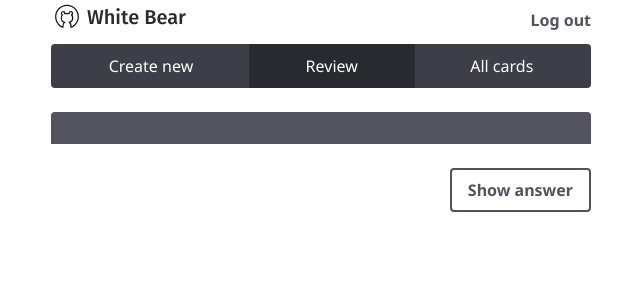
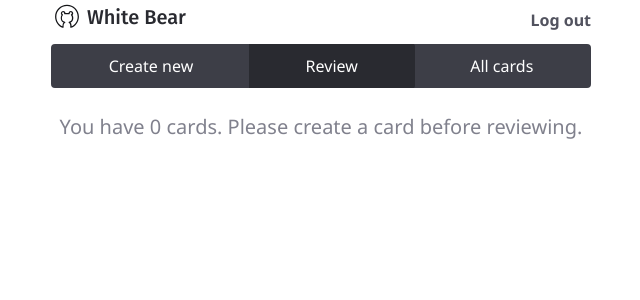
Before and after one commit to 10xcodecamp/white-bear-fullstack, a React (Create React App) app in the folder client/: page /review-imagery in a window 1280 px wide. Shown: the top 300 px of the page, without its empty margins (319-959 px from the left). Built offline with nearby package versions, Linux system fonts and the light colour scheme; no server answers.

Commit message:
complete delete functionality

```diff
--- a/client/src/components/pages/AllCards.js
+++ b/client/src/components/pages/AllCards.js
@@ -51,6 +51,11 @@ export default class AllCards extends React.Component {
          });
    }
 
+   hasNoCards() {
+      if (this.state.memoryCards.length === 0) return true;
+      else return false;
+   }
+
    render() {
       return (
          <AppTemplate>
@@ -102,6 +107,12 @@ export default class AllCards extends React.Component {
             {this.state.memoryCards.map((memoryCard) => {
                return <MemoryCard card={memoryCard} key={memoryCard.id} />;
             })}
+
+            {this.hasNoCards() && (
+               <p className="lead text-muted text-center">
+                  You have 0 cards. Create a card and it will show up here.
+               </p>
+            )}
          </AppTemplate>
       );
    }
--- a/client/src/components/pages/Edit.js
+++ b/client/src/components/pages/Edit.js
@@ -85,8 +85,11 @@ class Edit extends React.Component {
          .then((res) => {
             console.log(res.data);
             const deletableCard = this.props.editableCard.card;
+            console.log("deletableCard: ", deletableCard);
             const cards = this.props.queue.cards;
+            console.log("cards: ", cards);
             const filteredCards = without(cards, deletableCard);
+            console.log("filteredCards: ", filteredCards);
             this.props.dispatch({
                type: actions.UPDATE_QUEUED_CARDS,
                payload: filteredCards,
--- a/client/src/components/pages/ReviewImagery.js
+++ b/client/src/components/pages/ReviewImagery.js
@@ -42,7 +42,8 @@ class ReviewImagery extends React.Component {
       return (
          <AppTemplate>
             <div className="mb-5"></div>
-
+            {memoryCard && (
+               <>
                   <div className="card">
                      <div className="card-body bg-primary lead">
                         {memoryCard && memoryCard.imagery}
@@ -68,6 +69,13 @@ class ReviewImagery extends React.Component {
                   >
                      Show answer
                   </Link>
+               </>
+            )}
+            {!memoryCard && (
+               <p className="lead text-muted text-center">
+                  You have 0 cards. Please create a card before reviewing.
+               </p>
+            )}
          </AppTemplate>
       );
    }
--- a/client/src/components/ui/MemoryCard.js
+++ b/client/src/components/ui/MemoryCard.js
@@ -5,18 +5,19 @@ import { connect } from "react-redux";
 import actions from "../../store/actions";
 
 class MemoryCard extends React.Component {
-   storeEditableCard() {
+   storeEditableCard(memoryCard) {
       console.log("STORING EDITABLE CARD");
       this.props.dispatch({
          type: actions.STORE_EDITABLE_CARD,
          payload: {
-            card: this.props.card,
+            card: memoryCard,
             prevRoute: "/all-cards",
          },
       });
    }
 
    render() {
+      const memoryCard = this.props.queue.cards[this.props.queue.index];
       return (
          <div className="d-flex align-items-start mb-5">
             <div className="app-card flex-fill">
@@ -37,7 +38,7 @@ class MemoryCard extends React.Component {
                to="/edit"
                className="btn btn-link ml-4 d-flex mt-n2"
                onClick={() => {
-                  this.storeEditableCard();
+                  this.storeEditableCard(memoryCard);
                }}
             >
                <img
@@ -55,7 +56,9 @@ class MemoryCard extends React.Component {
 }
 
 function mapStateToProps(state) {
-   return {};
+   return {
+      queue: state.queue,
+   };
 }
 
 export default connect(mapStateToProps)(MemoryCard);
```
Lines whose indentation alone changed are shown as unchanged.
